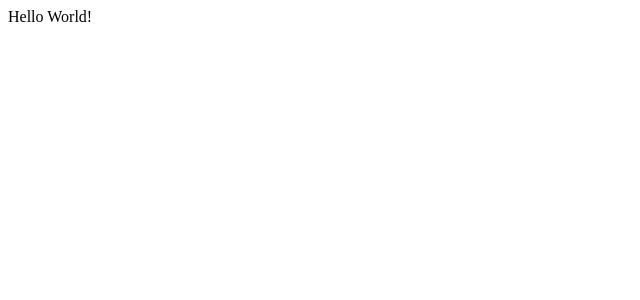
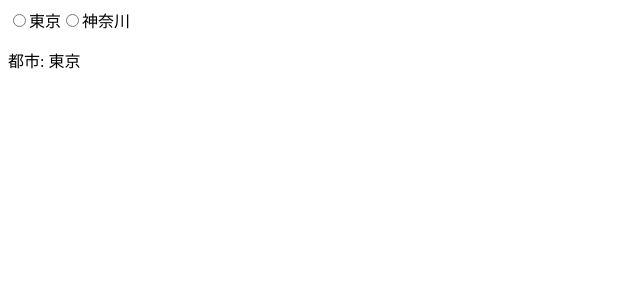
Before and after one commit to naoko-asano/weather, a Next.js app: page / in a window 1280 px wide. Shown: the top 300 px of the page, without its empty margins (0-640 px from the left). Built offline with nearby package versions, Linux system fonts and the light colour scheme.

Commit message:
feat: 都市名を表示できるようにする

```diff
--- /dev/null
+++ b/src/components/CitySelectButtons.tsx
@@ -0,0 +1,27 @@
+import { CITIES } from "@/entities/city";
+import { Fragment, useEffect, useState } from "react";
+
+interface Props {
+  // checkedCityCode: string;
+  onChange: (cityCode: string) => void;
+}
+
+export const CitySelectButtons = ({ onChange }: Props) => {
+  return (
+    <>
+      {CITIES.map((city) => (
+        <Fragment key={city.code}>
+          <input
+            type="radio"
+            name="city"
+            value={city.code}
+            onChange={(e) => {
+              onChange(e.target.value);
+            }}
+          />
+          <label>{city.name}</label>
+        </Fragment>
+      ))}
+    </>
+  );
+};
--- /dev/null
+++ b/src/components/Weather.tsx
@@ -0,0 +1,16 @@
+import { findCity } from "@/entities/city";
+
+interface Props {
+  cityCode: string;
+}
+
+export const Weather = ({ cityCode }: Props) => {
+  const city = findCity(cityCode);
+  const { name } = city;
+
+  return (
+    <>
+      <p>都市: {name}</p>
+    </>
+  );
+};
--- /dev/null
+++ b/src/entities/city.ts
@@ -0,0 +1,18 @@
+import { City } from "@/types/city";
+
+export const CITIES = [
+  {
+    code: "13",
+    name: "東京",
+  },
+  {
+    code: "14",
+    name: "神奈川",
+  },
+] as const;
+
+export const findCity = (cityCode: string) => {
+  const city = CITIES.find((city) => city.code === cityCode);
+  if (!city) throw new Error("Not selectable city");
+  return city;
+};
--- a/src/pages/index.tsx
+++ b/src/pages/index.tsx
@@ -1,3 +1,13 @@
+import { CitySelectButtons } from "@/components/CitySelectButtons";
+import { Weather } from "@/components/Weather";
+import { useState } from "react";
+
 export default function Home() {
-  return <>Hello World!</>;
+  const [cityCode, setCityCode] = useState("13");
+  return (
+    <>
+      <CitySelectButtons onChange={setCityCode} />
+      <Weather cityCode={cityCode} />
+    </>
+  );
 }
--- /dev/null
+++ b/src/types/city.ts
@@ -0,0 +1,4 @@
+export interface City {
+  code: string;
+  name: string;
+}
```
